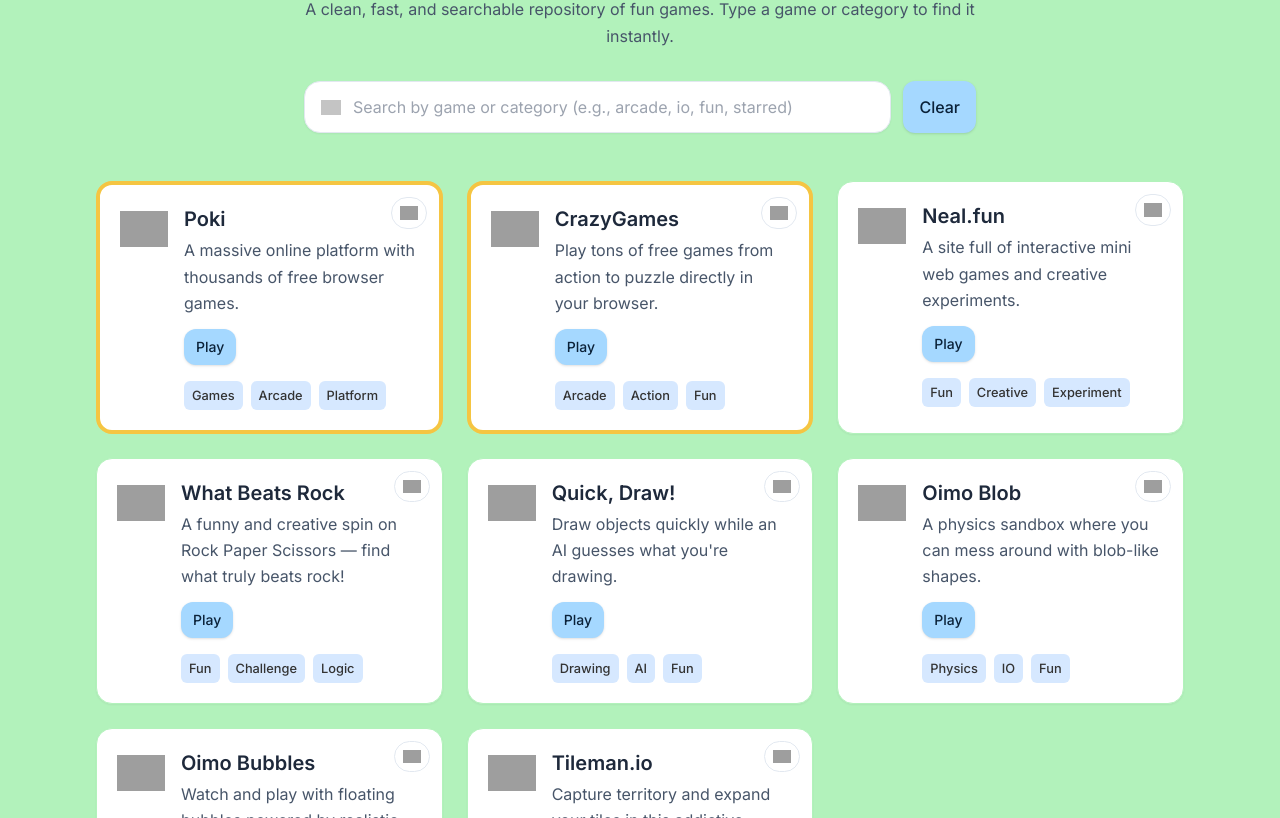
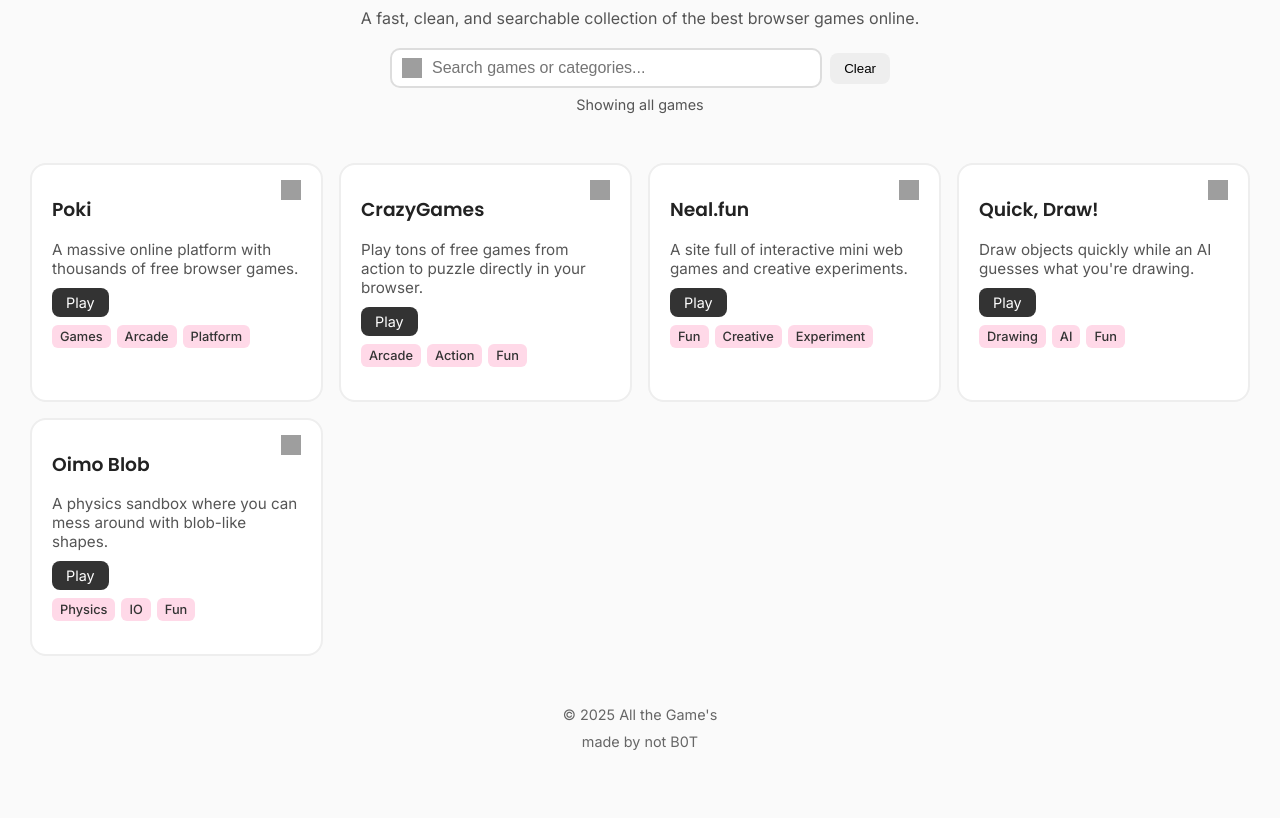
Before and after one commit to 2mwd2024/algams, a plain HTML site: page index.html in a window 1280 px wide. Shown: the part 117-935 px from the top of the page. After the commit the page ends 887 px from the top, so only its background shows below. Drawn offline with Linux system fonts and the light colour scheme; grey boxes are pictures that could not be loaded.

Commit message:
Update index.html

```diff
--- a/index.html
+++ b/index.html
@@ -5,316 +5,319 @@
   <meta name="viewport" content="width=device-width, initial-scale=1"/>
   <meta name="robots" content="index,follow"/>
   <title>All the Game's</title>
+
+  <!-- Fonts -->
   <link rel="preconnect" href="https://fonts.googleapis.com"/>
   <link rel="preconnect" href="https://fonts.gstatic.com" crossorigin/>
   <link href="https://fonts.googleapis.com/css2?family=Inter:wght@400;500;600&family=Poppins:wght@600;700&display=swap" rel="stylesheet"/>
-  <link rel="stylesheet" href="./style.css"/>
 
   <style>
-    /* --- Starred cards: thick gold outline, keep white background --- */
-    .ai-card.card-starred {
-      background-color: #ffffff !important;
-      background-image: none !important;
-      background-repeat: no-repeat !important;
-      background-size: auto !important;
-      box-shadow: none !important;
-      filter: none !important;
-      border: 4px solid #f5c542 !important;
+    body {
+      font-family: 'Inter', sans-serif;
+      background: #fafafa;
+      margin: 0;
+      padding: 0;
+      color: #222;
+    }
+    header {
+      text-align: center;
+      padding: 40px 20px 20px;
+    }
+    h1 {
+      font-family: 'Poppins', sans-serif;
+      font-weight: 700;
+      margin-bottom: 10px;
+    }
+    p.subtitle-lead {
+      color: #555;
+      font-size: 1rem;
+      margin-bottom: 20px;
+    }
+    .search-form {
+      max-width: 500px;
+      margin: 0 auto;
+    }
+    .search-row {
+      display: flex;
+      gap: 8px;
+      justify-content: center;
+      align-items: center;
+    }
+    .search-input-container {
+      display: flex;
+      align-items: center;
+      border: 2px solid #ddd;
+      border-radius: 10px;
+      padding: 8px 10px;
+      flex-grow: 1;
+      background: #fff;
+    }
+    .search-input-container img {
+      margin-right: 8px;
+    }
+    .search-input-field {
+      border: none;
+      outline: none;
+      flex-grow: 1;
+      font-size: 1rem;
+    }
+    .clear-search-button {
+      background: #eee;
+      border: none;
+      border-radius: 8px;
+      padding: 8px 14px;
+      cursor: pointer;
+    }
+    #resultCount {
+      display: block;
+      margin-top: 8px;
+      font-size: 0.9rem;
+      color: #555;
+    }
+    .ai-cards-grid {
+      display: grid;
+      grid-template-columns: repeat(auto-fill, minmax(280px, 1fr));
+      gap: 16px;
+      padding: 30px;
+    }
+    .ai-card {
+      background: #fff;
+      border-radius: 16px;
+      padding: 20px;
       position: relative;
-      overflow: visible;
+      transition: transform 0.2s, box-shadow 0.2s;
+      border: 2px solid #eee;
     }
-
-    .ai-card.card-starred::before,
-    .ai-card.card-starred::after {
-      content: none !important;
-      display: none !important;
+    .ai-card:hover {
+      transform: translateY(-4px);
+      box-shadow: 0 3px 10px rgba(0,0,0,0.1);
     }
-
-    .ai-card.card-starred .ai-card-header,
-    .ai-card.card-starred .ai-text-content {
-      background: transparent !important;
-      background-image: none !important;
+    .star-toggle-button {
+      background: none;
+      border: none;
+      position: absolute;
+      top: 14px;
+      right: 14px;
+      cursor: pointer;
     }
-
-    /* --- Category badges pastel blue background --- */
+    .ai-name {
+      font-family: 'Poppins', sans-serif;
+      font-weight: 600;
+      margin: 10px 0 6px;
+    }
+    .ai-description {
+      color: #555;
+      font-size: 0.95rem;
+      margin-bottom: 10px;
+    }
+    .visit-ai-button {
+      background: #333;
+      color: #fff;
+      text-decoration: none;
+      padding: 6px 14px;
+      border-radius: 8px;
+      display: inline-block;
+      font-size: 0.9rem;
+    }
+    .categories-list {
+      list-style: none;
+      padding: 0;
+      display: flex;
+      flex-wrap: wrap;
+      gap: 6px;
+      margin-top: 8px;
+    }
     .category-badge span {
-      background-color: #d6e8ff; /* pastel blue */
+      background-color: #ffd9e8; /* pastel pink */
       color: #333;
       border-radius: 6px;
       padding: 4px 8px;
       font-size: 0.8rem;
       font-weight: 500;
-      display: inline-block;
     }
-
-    /* Footer credit styling */
-    .footer-credit {
+    .card-starred {
+      border: 3px solid #f5c542;
+    }
+    .empty-state {
       text-align: center;
-      font-family: 'Inter', sans-serif;
+      margin-top: 50px;
+      display: none;
+    }
+    footer {
+      text-align: center;
+      padding: 20px;
       font-size: 0.9rem;
       color: #666;
-      margin: 12px 0 20px;
+    }
+    .footer-credit {
+      margin-top: 10px;
     }
   </style>
 </head>
-<body class="gjs-t-body">
 
-<header class="header">
-  <div class="header-container">
-    <div class="header-content">
-      <h1 class="gjs-t-h1 heading-site-title">All the Game's</h1>
-      <p class="subtitle-lead">
-        A clean, fast, and searchable repository of fun games. Type a game or category to find it instantly.
-      </p>
-      <form method="get" autocomplete="off" class="search-form">
+<body>
+  <header>
+    <h1>All the Game's</h1>
+    <p class="subtitle-lead">A fast, clean, and searchable collection of the best browser games online.</p>
+    <form class="search-form">
       <div class="search-row">
-          <div class="gjs-t-border search-input-container">
-            <img src="https://api.iconify.design/lucide-search.svg" alt="Search" width="20" height="20" loading="lazy" class="search-icon"/>
-            <input type="text" id="searchInput" placeholder="Search by game or category (e.g., arcade, io, fun, starred)" class="search-input-field"/>
+        <div class="search-input-container">
+          <img src="https://api.iconify.design/lucide-search.svg" width="20" height="20" alt="Search"/>
+          <input type="text" id="searchInput" placeholder="Search games or categories..." class="search-input-field"/>
         </div>
-          <button type="button" id="clearSearch" class="gjs-t-button clear-search-button">Clear</button>
+        <button type="button" id="clearSearch" class="clear-search-button">Clear</button>
       </div>
-        <small id="resultCount" aria-live="polite" class="search-result-count"></small>
+      <small id="resultCount">Showing all games</small>
     </form>
-    </div>
-  </div>
   </header>
 
-<main class="main-content">
-  <section class="ai-grid-section">
+  <main>
+    <section>
       <div id="aiGrid" class="ai-cards-grid">
-
         <!-- Poki -->
-      <article data-id="game-poki" data-name="Poki" data-categories="games, arcade, platform" data-starred="true" class="gjs-t-border ai-card card-starred">
-        <button type="button" aria-label="Toggle star" title="Star this game" class="star-toggle-button">
-          <img src="https://api.iconify.design/lucide-star.svg?color=%23f5c542" width="18" height="18" alt="Star"/>
-        </button>
-        <div class="ai-card-header">
-          <figure class="ai-icon-figure"><img src="https://api.iconify.design/lucide-gamepad.svg" alt="Poki" width="48"/></figure>
-          <div class="ai-text-content">
+        <article class="ai-card" data-id="poki" data-name="Poki" data-categories="games arcade platform">
+          <button class="star-toggle-button"><img src="https://api.iconify.design/lucide-star.svg" width="20" height="20"/></button>
           <h3 class="ai-name">Poki</h3>
           <p class="ai-description">A massive online platform with thousands of free browser games.</p>
-            <div class="ai-actions"><a href="https://poki.com/" target="_blank" class="gjs-t-button visit-ai-button">Play</a></div>
+          <a href="https://poki.com/" target="_blank" class="visit-ai-button">Play</a>
           <ul class="categories-list">
             <li class="category-badge"><span>Games</span></li>
             <li class="category-badge"><span>Arcade</span></li>
             <li class="category-badge"><span>Platform</span></li>
           </ul>
-          </div>
-        </div>
         </article>
 
         <!-- CrazyGames -->
-      <article data-id="game-crazygames" data-name="CrazyGames" data-categories="arcade, action, fun" data-starred="true" class="gjs-t-border ai-card card-starred">
-        <button type="button" aria-label="Toggle star" title="Star this game" class="star-toggle-button">
-          <img src="https://api.iconify.design/lucide-star.svg?color=%23f5c542" width="18" height="18" alt="Star"/>
-        </button>
-        <div class="ai-card-header">
-          <figure class="ai-icon-figure"><img src="https://api.iconify.design/lucide-zap.svg" alt="CrazyGames" width="48"/></figure>
-          <div class="ai-text-content">
+        <article class="ai-card" data-id="crazygames" data-name="CrazyGames" data-categories="arcade action fun">
+          <button class="star-toggle-button"><img src="https://api.iconify.design/lucide-star.svg" width="20" height="20"/></button>
           <h3 class="ai-name">CrazyGames</h3>
           <p class="ai-description">Play tons of free games from action to puzzle directly in your browser.</p>
-            <div class="ai-actions"><a href="https://www.crazygames.com/" target="_blank" class="gjs-t-button visit-ai-button">Play</a></div>
+          <a href="https://www.crazygames.com/" target="_blank" class="visit-ai-button">Play</a>
           <ul class="categories-list">
             <li class="category-badge"><span>Arcade</span></li>
             <li class="category-badge"><span>Action</span></li>
             <li class="category-badge"><span>Fun</span></li>
           </ul>
-          </div>
-        </div>
         </article>
 
         <!-- Neal.fun -->
-      <article data-id="game-nealfun" data-name="Neal.fun" data-categories="fun, creative, experiment" data-starred="false" class="gjs-t-border ai-card">
-        <button type="button" aria-label="Toggle star" title="Star this game" class="star-toggle-button">
-          <img src="https://api.iconify.design/lucide-star.svg" width="18" height="18" alt="Star"/>
-        </button>
-        <div class="ai-card-header">
-          <figure class="ai-icon-figure"><img src="https://api.iconify.design/lucide-rocket.svg" alt="Neal.fun" width="48"/></figure>
-          <div class="ai-text-content">
+        <article class="ai-card" data-id="nealfun" data-name="Neal.fun" data-categories="fun creative experiment">
+          <button class="star-toggle-button"><img src="https://api.iconify.design/lucide-star.svg" width="20" height="20"/></button>
           <h3 class="ai-name">Neal.fun</h3>
           <p class="ai-description">A site full of interactive mini web games and creative experiments.</p>
-            <div class="ai-actions"><a href="https://neal.fun/" target="_blank" class="gjs-t-button visit-ai-button">Play</a></div>
+          <a href="https://neal.fun/" target="_blank" class="visit-ai-button">Play</a>
           <ul class="categories-list">
             <li class="category-badge"><span>Fun</span></li>
             <li class="category-badge"><span>Creative</span></li>
             <li class="category-badge"><span>Experiment</span></li>
           </ul>
-          </div>
-        </div>
-      </article>
-
-      <!-- What Beats Rock -->
-      <article data-id="game-whatbeatsrock" data-name="What Beats Rock" data-categories="fun, challenge, logic" data-starred="false" class="gjs-t-border ai-card">
-        <button type="button" aria-label="Toggle star" title="Star this game" class="star-toggle-button">
-          <img src="https://api.iconify.design/lucide-star.svg" width="18" height="18" alt="Star"/>
-        </button>
-        <div class="ai-card-header">
-          <figure class="ai-icon-figure"><img src="https://api.iconify.design/lucide-hand.svg" alt="What Beats Rock" width="48"/></figure>
-          <div class="ai-text-content">
-            <h3 class="ai-name">What Beats Rock</h3>
-            <p class="ai-description">A funny and creative spin on Rock Paper Scissors — find what truly beats rock!</p>
-            <div class="ai-actions"><a href="https://neal.fun/what-beats-rock/" target="_blank" class="gjs-t-button visit-ai-button">Play</a></div>
-            <ul class="categories-list">
-              <li class="category-badge"><span>Fun</span></li>
-              <li class="category-badge"><span>Challenge</span></li>
-              <li class="category-badge"><span>Logic</span></li>
-            </ul>
-          </div>
-        </div>
         </article>
 
         <!-- Quick Draw -->
-      <article data-id="game-quickdraw" data-name="Quick Draw" data-categories="drawing, ai, fun" data-starred="false" class="gjs-t-border ai-card">
-        <button type="button" aria-label="Toggle star" title="Star this game" class="star-toggle-button">
-          <img src="https://api.iconify.design/lucide-star.svg" width="18" height="18" alt="Star"/>
-        </button>
-        <div class="ai-card-header">
-          <figure class="ai-icon-figure"><img src="https://api.iconify.design/lucide-pencil.svg" alt="Quick Draw" width="48"/></figure>
-          <div class="ai-text-content">
+        <article class="ai-card" data-id="quickdraw" data-name="Quick Draw" data-categories="drawing ai fun">
+          <button class="star-toggle-button"><img src="https://api.iconify.design/lucide-star.svg" width="20" height="20"/></button>
           <h3 class="ai-name">Quick, Draw!</h3>
           <p class="ai-description">Draw objects quickly while an AI guesses what you're drawing.</p>
-            <div class="ai-actions"><a href="https://quickdraw.withgoogle.com/" target="_blank" class="gjs-t-button visit-ai-button">Play</a></div>
+          <a href="https://quickdraw.withgoogle.com/" target="_blank" class="visit-ai-button">Play</a>
           <ul class="categories-list">
             <li class="category-badge"><span>Drawing</span></li>
             <li class="category-badge"><span>AI</span></li>
             <li class="category-badge"><span>Fun</span></li>
           </ul>
-          </div>
-        </div>
         </article>
 
         <!-- Oimo Blob -->
-      <article data-id="game-oomiblob" data-name="Oimo Blob" data-categories="physics, io, fun" data-starred="false" class="gjs-t-border ai-card">
-        <button type="button" aria-label="Toggle star" title="Star this game" class="star-toggle-button">
-          <img src="https://api.iconify.design/lucide-star.svg" width="18" height="18" alt="Star"/>
-        </button>
-        <div class="ai-card-header">
-          <figure class="ai-icon-figure"><img src="https://api.iconify.design/lucide-droplet.svg" alt="Oimo Blob" width="48"/></figure>
-          <div class="ai-text-content">
+        <article class="ai-card" data-id="oomiblob" data-name="Oimo Blob" data-categories="physics io fun">
+          <button class="star-toggle-button"><img src="https://api.iconify.design/lucide-star.svg" width="20" height="20"/></button>
           <h3 class="ai-name">Oimo Blob</h3>
           <p class="ai-description">A physics sandbox where you can mess around with blob-like shapes.</p>
-            <div class="ai-actions"><a href="https://oimo.io/works/blob/" target="_blank" class="gjs-t-button visit-ai-button">Play</a></div>
+          <a href="https://oimo.io/works/blob/" target="_blank" class="visit-ai-button">Play</a>
           <ul class="categories-list">
             <li class="category-badge"><span>Physics</span></li>
             <li class="category-badge"><span>IO</span></li>
             <li class="category-badge"><span>Fun</span></li>
           </ul>
-          </div>
-        </div>
         </article>
-
-      <!-- Oimo Bubbles -->
-      <article data-id="game-oomibubbles" data-name="Oimo Bubbles" data-categories="physics, io, bubbles" data-starred="false" class="gjs-t-border ai-card">
-        <button type="button" aria-label="Toggle star" title="Star this game" class="star-toggle-button">
-          <img src="https://api.iconify.design/lucide-star.svg" width="18" height="18" alt="Star"/>
-        </button>
-        <div class="ai-card-header">
-          <figure class="ai-icon-figure"><img src="https://api.iconify.design/lucide-circle.svg" alt="Oimo Bubbles" width="48"/></figure>
-          <div class="ai-text-content">
-            <h3 class="ai-name">Oimo Bubbles</h3>
-            <p class="ai-description">Watch and play with floating bubbles powered by realistic physics.</p>
-            <div class="ai-actions"><a href="https://oimo.io/works/bubbles/" target="_blank" class="gjs-t-button visit-ai-button">Play</a></div>
-            <ul class="categories-list">
-              <li class="category-badge"><span>Physics</span></li>
-              <li class="category-badge"><span>IO</span></li>
-              <li class="category-badge"><span>Bubbles</span></li>
-            </ul>
-          </div>
-        </div>
-      </article>
-
-      <!-- Tileman.io -->
-      <article data-id="game-tilemanio" data-name="Tileman.io" data-categories="io, multiplayer, action" data-starred="false" class="gjs-t-border ai-card">
-        <button type="button" aria-label="Toggle star" title="Star this game" class="star-toggle-button">
-          <img src="https://api.iconify.design/lucide-star.svg" width="18" height="18" alt="Star"/>
-        </button>
-        <div class="ai-card-header">
-          <figure class="ai-icon-figure"><img src="https://api.iconify.design/lucide-grid.svg" alt="Tileman.io" width="48"/></figure>
-          <div class="ai-text-content">
-            <h3 class="ai-name">Tileman.io</h3>
-            <p class="ai-description">Capture territory and expand your tiles in this addictive multiplayer game.</p>
-            <div class="ai-actions"><a href="https://tileman.io/" target="_blank" class="gjs-t-button visit-ai-button">Play</a></div>
-            <ul class="categories-list">
-              <li class="category-badge"><span>IO</span></li>
-              <li class="category-badge"><span>Multiplayer</span></li>
-              <li class="category-badge"><span>Action</span></li>
-            </ul>
-          </div>
-        </div>
-      </article>
-
       </div>
 
       <div id="emptyState" class="empty-state">
-      <div class="empty-state-content">
-        <img src="https://api.iconify.design/lucide-sparkles.svg" width="36" height="36" alt="No results" loading="lazy" class="empty-state-icon"/>
-        <h2 class="gjs-t-h2">No games found</h2>
-        <p class="empty-state-message">Try a different name or category like “arcade”, “io”, or “fun”.</p>
-      </div>
+        <img src="https://api.iconify.design/lucide-sparkles.svg" width="40" height="40" alt="No results"/>
+        <h2>No games found</h2>
+        <p>Try another search term or category like “fun”, “arcade”, or “io”.</p>
       </div>
     </section>
   </main>
 
-<footer class="footer">
-  <div class="footer-container">
-    <span>© 2025 All the Game's</span>
-    <nav class="footer-nav">
-      <a href="https://api.iconify.design/" target="_blank" rel="noopener noreferrer">Icons</a>
-      <a href="https://fonts.google.com/" target="_blank" rel="noopener noreferrer">Fonts</a>
-    </nav>
-  </div>
+  <footer>
+    <div>© 2025 All the Game's</div>
+    <div class="footer-credit">made by not B0T</div>
   </footer>
 
-<div class="footer-credit">
-  made by not B0T
-</div>
-
   <script>
-(function() {
-  const grid = document.getElementById('aiGrid');
-  const cards = Array.from(grid.querySelectorAll('.ai-card'));
+    const cards = document.querySelectorAll('.ai-card');
     const searchInput = document.getElementById('searchInput');
     const clearBtn = document.getElementById('clearSearch');
     const resultCount = document.getElementById('resultCount');
     const emptyState = document.getElementById('emptyState');
+    const STORAGE_KEY = "allthegames-stars";
 
-  const STAR_KEY = 'allthegames-starred-ids';
-
-  function loadStarred() {
-    try {
-      const raw = localStorage.getItem(STAR_KEY);
-      return raw ? JSON.parse(raw) : [];
-    } catch(e) { return []; }
+    function loadStars() {
+      return JSON.parse(localStorage.getItem(STORAGE_KEY) || "[]");
+    }
+    function saveStars(arr) {
+      localStorage.setItem(STORAGE_KEY, JSON.stringify(arr));
     }
 
-  function saveStarred(ids) {
-    try { localStorage.setItem(STAR_KEY, JSON.stringify(ids)); } catch(e){}
-  }
-
-  function setStarState(card, starred) {
-    card.dataset.starred = starred ? 'true' : 'false';
-    const btn = card.querySelector('.star-toggle-button img');
-    if(starred) {
+    function updateStarVisual(card, isStarred) {
+      const img = card.querySelector('.star-toggle-button img');
+      if (isStarred) {
         card.classList.add('card-starred');
-      if(btn) btn.src = 'https://api.iconify.design/lucide-star.svg?color=%23f5c542';
+        img.src = "https://api.iconify.design/lucide-star.svg?color=%23f5c542";
       } else {
         card.classList.remove('card-starred');
-      if(btn) btn.src = 'https://api.iconify.design/lucide-star.svg';
+        img.src = "https://api.iconify.design/lucide-star.svg";
       }
     }
 
-  const starredIds = new Set(loadStarred());
-  cards.forEach(card => {
+    let starred = new Set(loadStars());
+    cards.forEach(c => updateStarVisual(c, starred.has(c.dataset.id)));
+
+    document.querySelectorAll('.star-toggle-button').forEach(btn => {
+      btn.addEventListener('click', e => {
+        e.stopPropagation();
+        const card = btn.closest('.ai-card');
         const id = card.dataset.id;
-    const isStarred = starredIds.has(id);
-    setStarState(card, isStarred);
+        if (starred.has(id)) starred.delete(id);
+        else starred.add(id);
+        saveStars([...starred]);
+        updateStarVisual(card, starred.has(id));
+      });
     });
 
+    function filterCards() {
+      const term = searchInput.value.toLowerCase().trim();
+      let shown = 0;
       cards.forEach(card => {
-    const btn = card.querySelector('.star-toggle-button');
-    if(!btn) return;
-    btn.addEventListener('click', e => {
-      e.stopPropagation();
-      const id = card.dataset.id;
-      const nowStarred = card.dataset.starred !== 'true';
+        const text = (card.dataset.name + " " + card.dataset.categories).toLowerCase();
+        const visible = text.includes(term);
+        card.style.display = visible ? "" : "none";
+        if (visible) shown++;
+      });
+      emptyState.style.display = shown ? "none" : "block";
+      resultCount.textContent = shown === cards.length
+        ? "Showing all games"
+        : shown === 0
+        ? "No games found"
+        : `Showing ${shown} of ${cards.length} games`;
+    }
+
+    searchInput.addEventListener('input', filterCards);
+    clearBtn.addEventListener('click', () => {
+      searchInput.value = "";
+      filterCards();
+    });
+
+    filterCards();
+  </script>
+</body>
+</html>
```
Lines whose indentation alone changed are shown as unchanged.
